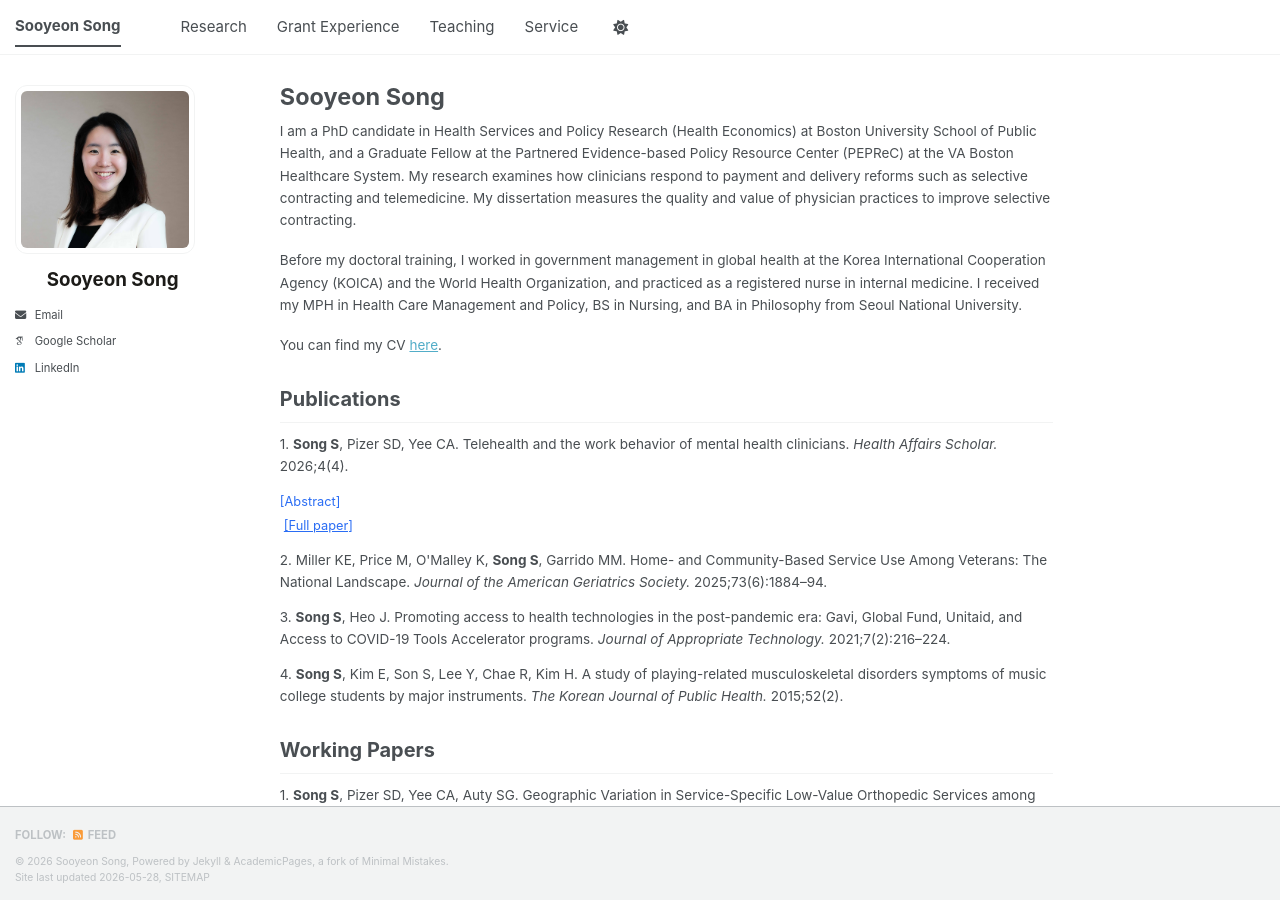
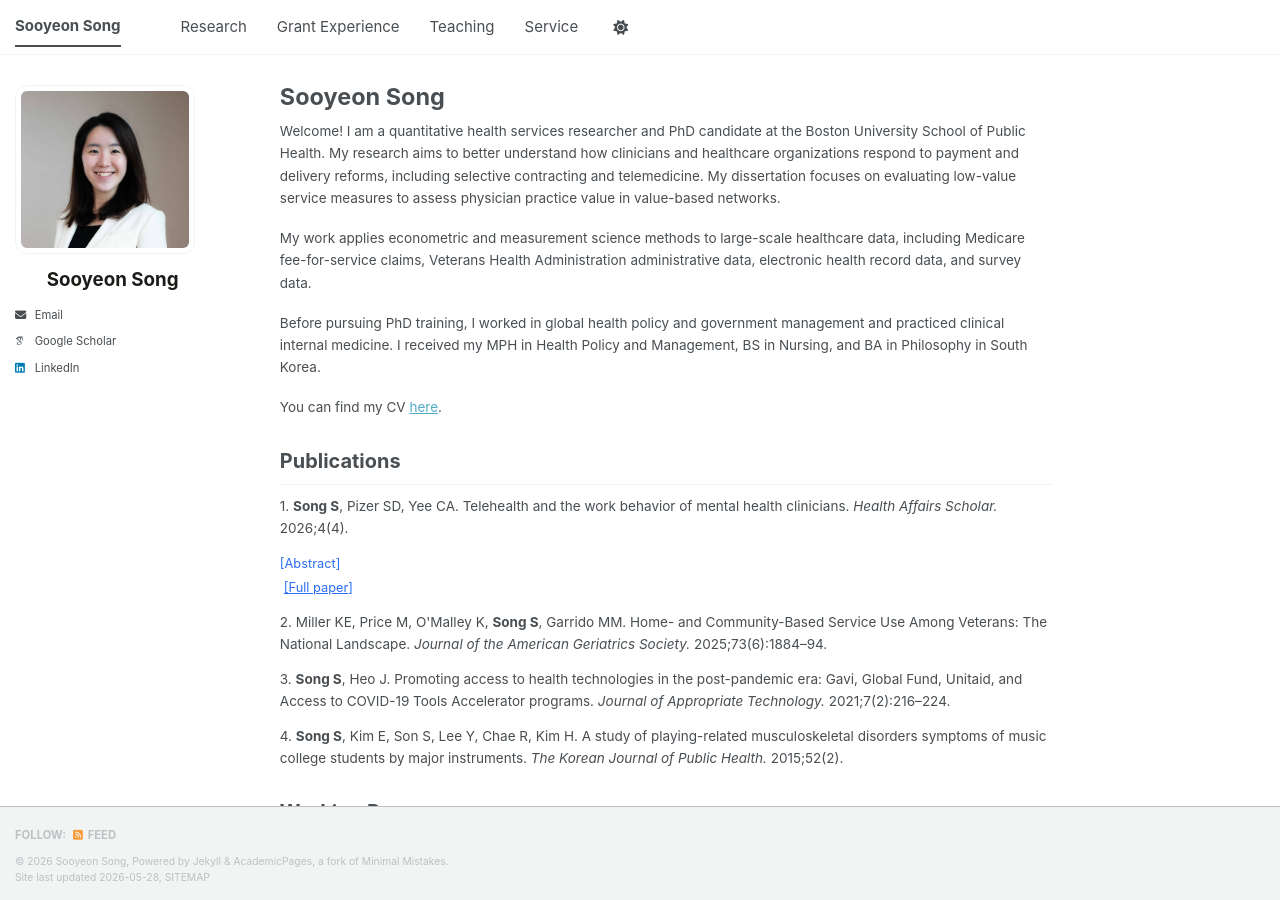
Before and after one commit to sooyeonsong/sooyeonsong.github.io, a Jekyll site: the page built from _pages/about.md, in a window 1280 px wide and 900 px high. Built offline with Jekyll 4.4.1, drawn with Linux system fonts in a browser that asks for light colours; some web fonts are replaced; a script bundle is joined from its source files by our own code; library files that are not in the unit come from our copies.

Commit message:
Update about.md

```diff
--- a/_pages/about.md
+++ b/_pages/about.md
@@ -7,9 +7,11 @@ redirect_from:
   - /about.html
 ---
 
-I am a PhD candidate in Health Services and Policy Research (Health Economics) at Boston University School of Public Health, and a Graduate Fellow at the Partnered Evidence-based Policy Resource Center (PEPReC) at the VA Boston Healthcare System. My research examines how clinicians respond to payment and delivery reforms such as selective contracting and telemedicine. My dissertation measures the quality and value of physician practices to improve selective contracting.
+Welcome! I am a quantitative health services researcher and PhD candidate at the Boston University School of Public Health. My research aims to better understand how clinicians and healthcare organizations respond to payment and delivery reforms, including selective contracting and telemedicine. My dissertation focuses on evaluating low-value service measures to assess physician practice value in value-based networks.
 
-Before my doctoral training, I worked in government management in global health at the Korea International Cooperation Agency (KOICA) and the World Health Organization, and practiced as a registered nurse in internal medicine. I received my MPH in Health Care Management and Policy, BS in Nursing, and BA in Philosophy from Seoul National University.
+My work applies econometric and measurement science methods to large-scale healthcare data, including Medicare fee-for-service claims, Veterans Health Administration administrative data, electronic health record data, and survey data.
+
+Before pursuing PhD training, I worked in global health policy and government management and practiced clinical internal medicine. I received my MPH in Health Policy and Management, BS in Nursing, and BA in Philosophy in South Korea.
 
 You can find my CV [here](/files/Song_CV.pdf).
 
```
